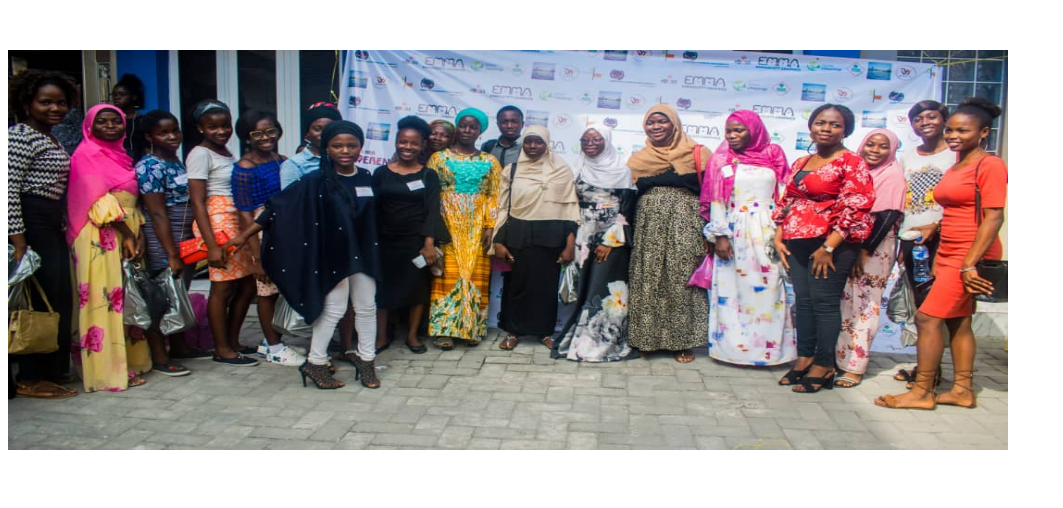
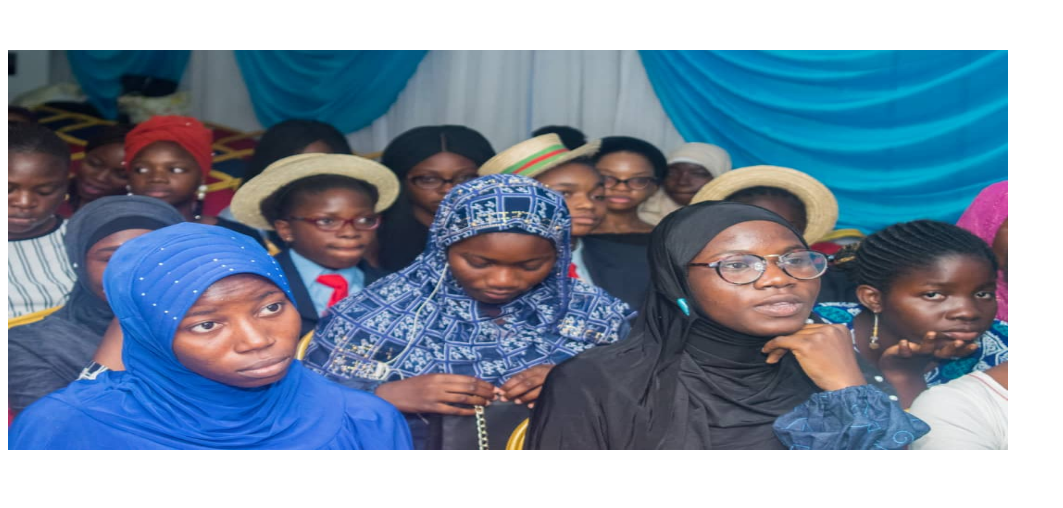
Before and after one commit to doncruzo/-doncruzo-, a plain HTML site: page naskpage.html in a window 1280 px wide. Shown: the part 223-731 px from the top of the page, without its empty margins (0-1063 px from the left). Drawn offline with Linux system fonts and the light colour scheme; files whose address does not match are found by name.

Commit message:
Update naskpage.html

```diff
--- a/naskpage.html
+++ b/naskpage.html
@@ -3,7 +3,7 @@
         <P><a href="index.html"><button>HOME</button></a></P>
         <H1>ABOUT</H1>
     <title>INFO</title>
-        <img src="file:///C:/Users/user%20pc/Desktop/gb/KATA.jpg" alt="nask"width=1000 height=400>
+        <img src="FRONTPAGE.jpg"alt="nask"width=1000 height=400>
     <h2>ABOUT VGDI</h2>
     <BODY>Vibrant Girls Development Initiative is a youth-led non-for-profit organisation that is commited to the Development
         of girls especially those under the age of 20.
```
